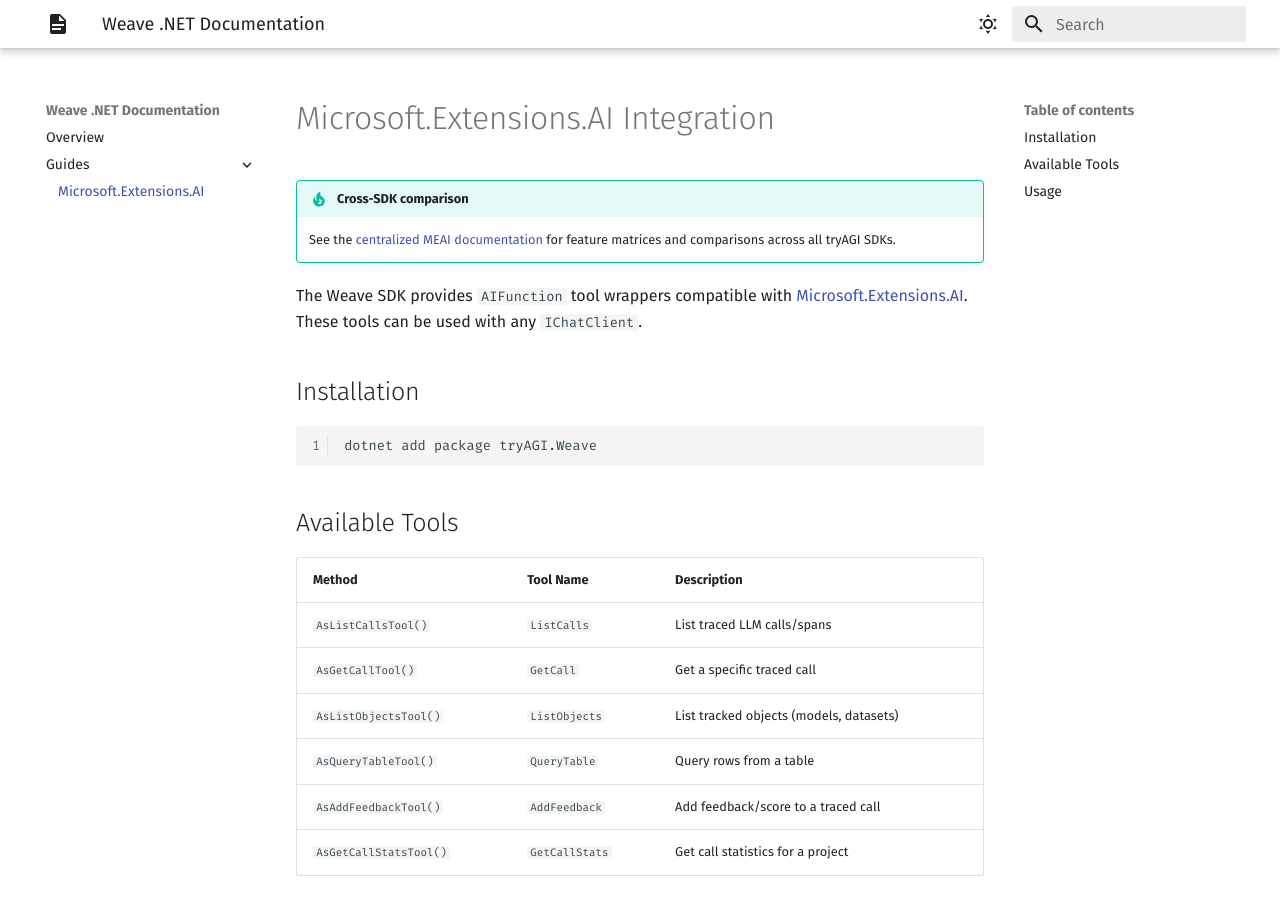
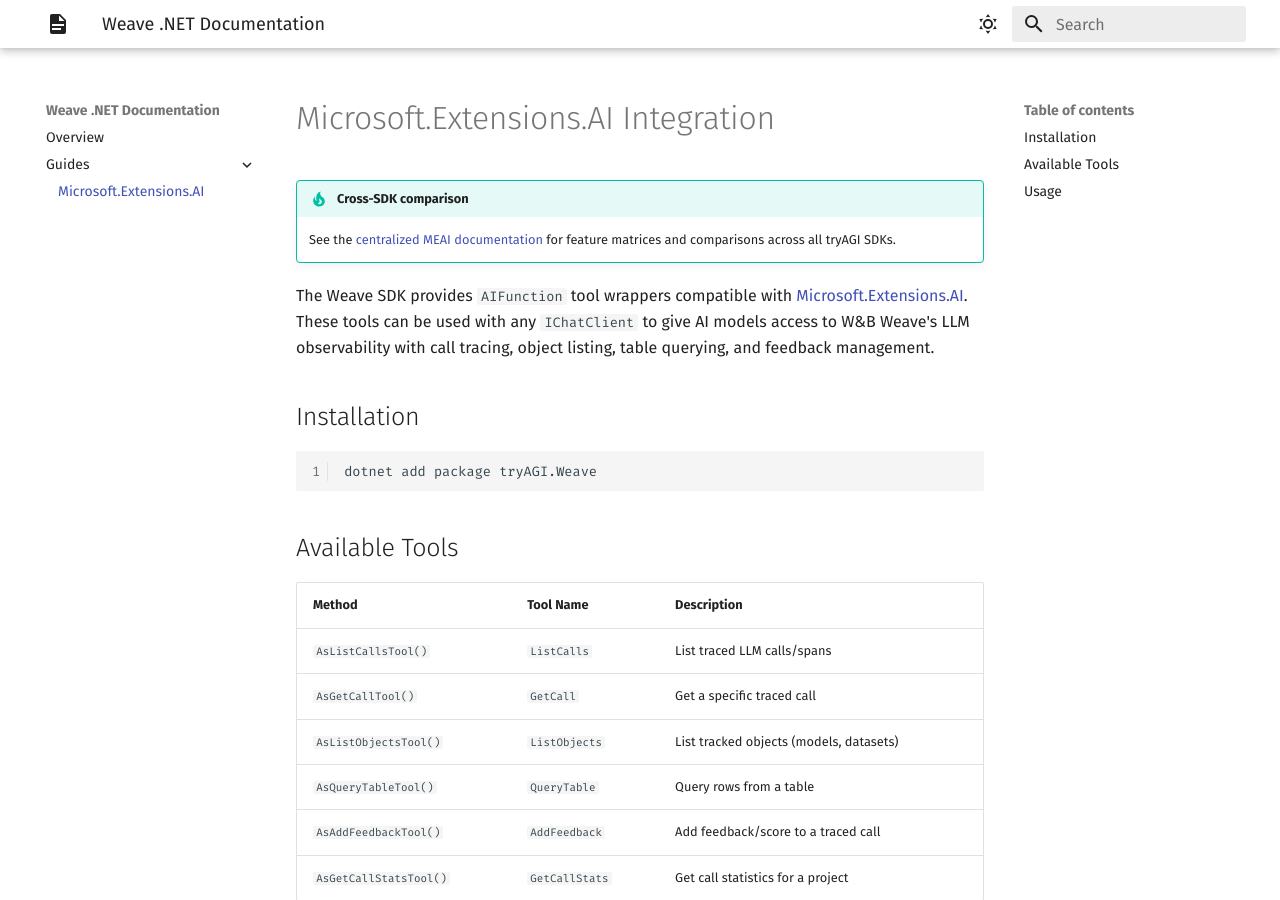
Before and after one commit to tryAGI/Weave, an MkDocs documentation site: the page built from docs/guides/meai.md, in a window 1280 px wide and 900 px high. Built offline with MkDocs 1.6.1 and Material for MkDocs 9.7.7, drawn with Linux system fonts in a browser that asks for light colours; the version menu is left out.

Commit message:
Standardize MEAI guide intro text
Co-Authored-By: Claude Opus 4.6 <noreply@anthropic.com>

```diff
--- a/docs/guides/meai.md
+++ b/docs/guides/meai.md
@@ -3,7 +3,7 @@
 !!! tip "Cross-SDK comparison"
     See the [centralized MEAI documentation](https://tryagi.github.io/docs/meai/) for feature matrices and comparisons across all tryAGI SDKs.
 
-The Weave SDK provides `AIFunction` tool wrappers compatible with [Microsoft.Extensions.AI](https://learn.microsoft.com/en-us/dotnet/ai/microsoft-extensions-ai). These tools can be used with any `IChatClient`.
+The Weave SDK provides `AIFunction` tool wrappers compatible with [Microsoft.Extensions.AI](https://learn.microsoft.com/en-us/dotnet/ai/microsoft-extensions-ai). These tools can be used with any `IChatClient` to give AI models access to W&B Weave's LLM observability with call tracing, object listing, table querying, and feedback management.
 
 ## Installation
 
```
